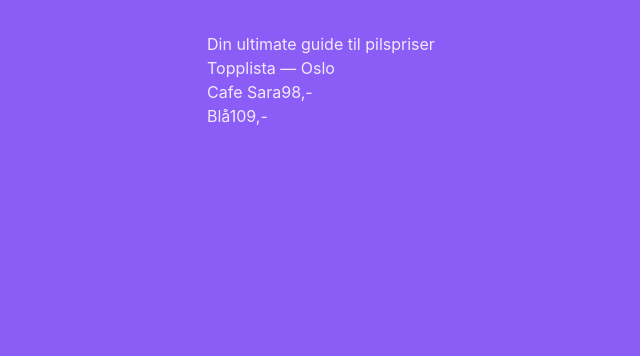
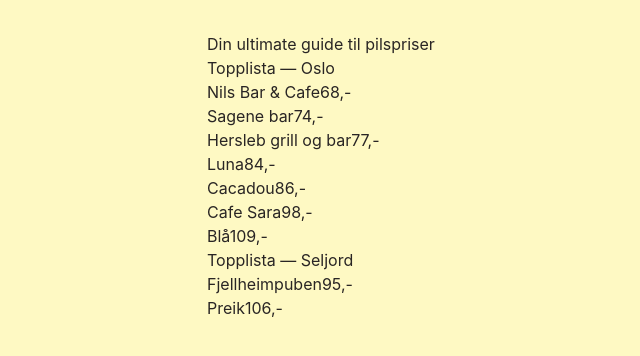
Before and after one commit to gloriohm/pilsguiden, a React (Vite) app: page / in a window 1280 px wide. Shown: the top 356 px of the page, without its empty margins (115-755 px from the left). Built offline with nearby package versions, Linux system fonts and the light colour scheme.

Commit message:
changed colors, added Oslo bars, added Seljor list

```diff
--- a/src/components/Layout.jsx
+++ b/src/components/Layout.jsx
@@ -1,4 +1,24 @@
 const barsOslo = [
+    {
+        bar: "Nils Bar & Cafe",
+        price: 68,
+    },
+    {
+        bar: "Sagene bar",
+        price: 74,
+    },
+    {
+        bar: "Hersleb grill og bar",
+        price: 77,
+    },
+    {
+        bar: "Luna",
+        price: 84,
+    },
+    {
+        bar: "Cacadou",
+        price: 86,
+    },
     {
         bar: "Cafe Sara",
         price: 98,
@@ -9,11 +29,23 @@
     }
 ]
 
+const barsSeljord = [
+    {
+        bar: "Fjellheimpuben",
+        price: 95,
+    },
+    {
+        bar: 'Preik',
+        price: 106,
+    }
+]
+
 export default function Layout() {
     return (
         <>
             <h1 className="flex text-xl font-semibold mx-36">Topplista — Oslo</h1>
             <main>
+                <div>
                     {barsOslo.map(({ bar, price }) => (
                         <ul className="mx-36">
                             <li className="flex justify-between font-semibold" key={bar}>
@@ -22,6 +54,18 @@
                             </li>
                         </ul>
                     ))}
+                </div>
+                <h1 className="flex text-xl font-semibold mx-36">Topplista — Seljord</h1>
+                <div>
+                    {barsSeljord.map(({ bar, price }) => (
+                        <ul className="mx-36">
+                            <li className="flex justify-between font-semibold" key={bar}>
+                                <span>{bar}</span>
+                                <span>{price},-</span>
+                            </li>
+                        </ul>
+                    ))}
+                </div>
             </main>
         </>
     )
--- a/src/index.css
+++ b/src/index.css
@@ -8,8 +8,8 @@
   font-weight: 400;
 
   color-scheme: light dark;
-  color: rgba(255, 255, 255, 0.87);
-  background-color: rgb(139 92 246);
+  color: rgb(41 37 36);
+  background-color: rgb(254 249 195);
 
 
   font-synthesis: none;
@@ -18,3 +18,7 @@
   -moz-osx-font-smoothing: grayscale;
   -webkit-text-size-adjust: 100%;
 }
+
+::selection {
+  background: rgb(192 132 252);
+}
```
Lines whose indentation alone changed are shown as unchanged.
